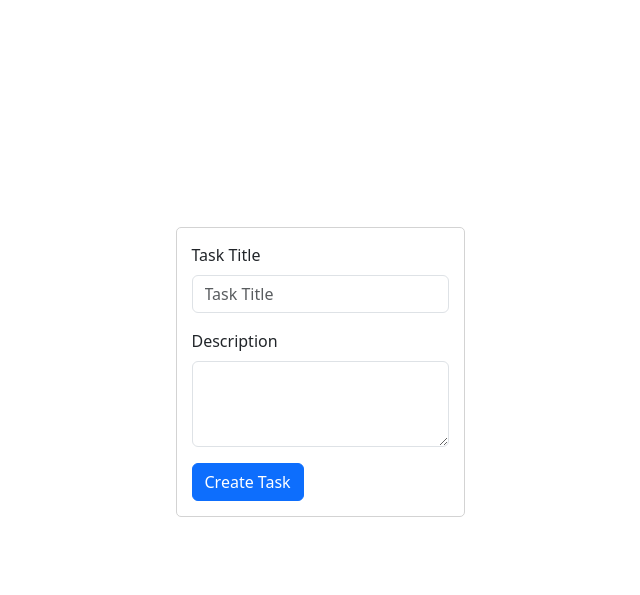
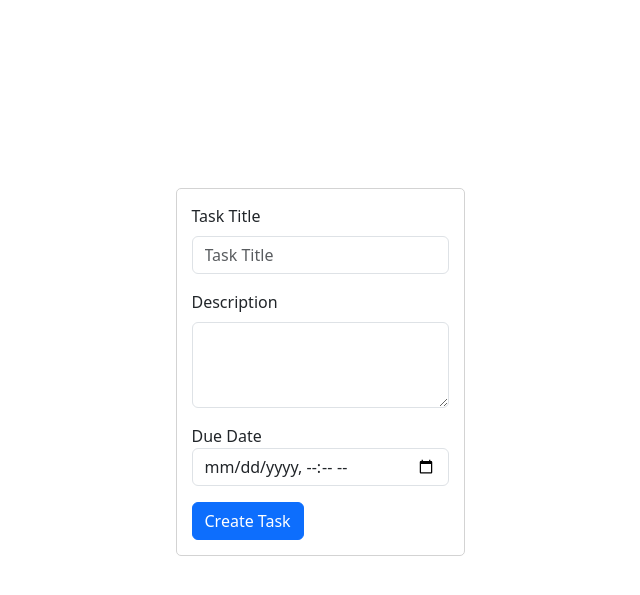
Before and after one commit to ljackson330/task-tracker, a Flask app: page /tasks/create in a window 1280 px wide. Shown: the part 56-651 px from the top of the page, without its empty margins (320-960 px from the left). Run offline with Flask 3, Linux system fonts and the light colour scheme.

Commit message:
login features

```diff
--- a/manage.py
+++ b/manage.py
@@ -2,7 +2,7 @@ from db import db
 from models import Task, User
 from main import flaskapp as app
 import csv
-
+from datetime import datetime
 
 def seed_database():
     """
@@ -27,7 +27,7 @@ def seed_database():
             # skip header
             next(csv_reader)
             for row in csv_reader:
-                obj = Task(name=row[0], desc=row[1], user_id=row[4])
+                obj = Task(name=row[0], desc=row[1], user_id=row[4], start_date=datetime.now())
                 db.session.add(obj)
         db.session.commit()
 
--- a/routes/html_routes.py
+++ b/routes/html_routes.py
@@ -1,8 +1,9 @@
-from flask import Blueprint, render_template, request, redirect, url_for, abort
+from flask import Blueprint, render_template, request, redirect, url_for, abort, flash
 from db import db
 from models import User, Task
 from validationForm import RegisterForm, LoginForm
 from flask_login import login_required, login_user, current_user, logout_user, logout_user
+from datetime import datetime, timezone
 
 html_routes_bp = Blueprint('html_routes', __name__)
 
@@ -14,7 +15,15 @@ Routes allow you to define Flask pages in a logical and organized way
 def index():
     """Renders the home page under /templates/index.html"""
     tasks = Task.query.all()
-    return render_template("index.html", tasks=tasks)
+    ## Can be refactored as it is redundant but it pretty much turns the datetime into readable format
+    start_dates = []
+    end_dates = []
+    for task in tasks:
+        date_to_string = datetime.fromisoformat(str(task.start_date))
+        start_dates.append(date_to_string.strftime("%Y/%m/%d %I:%M%p"))
+        date_to_string = datetime.fromisoformat(str(task.end_date))
+        end_dates.append(date_to_string.strftime("%Y/%m/%d %I:%M%p"))
+    return render_template("index.html", tasks=tasks, start_dates=start_dates, end_dates=end_dates)
 
 @html_routes_bp.route("/login", methods=["GET", "POST"])
 def login():
@@ -56,8 +65,21 @@ def dashboard():
 def tasks():
     """Renders the tasks page."""
     tasks = Task.query.all()
-    return render_template("tasks.html", tasks=tasks)
+    ## Can be refactored as it is redundant
+    start_dates = []
+    end_dates = []
+    for task in tasks:
+        date_to_string = datetime.fromisoformat(str(task.start_date))
+        start_dates.append(date_to_string.strftime("%Y/%m/%d %I:%M%p"))
 
+        if task.end_date is not None:
+            date_to_string = datetime.fromisoformat(str(task.end_date))
+            end_dates.append(date_to_string.strftime("%Y/%m/%d %I:%M%p"))
+
+        else:
+            end_dates.append(None)
+
+    return render_template("tasks.html", tasks=tasks, start_dates=start_dates, end_dates=end_dates)
 
 @html_routes_bp.route("/tasks/create", methods=["GET", "POST"])
 def create_tasks():
@@ -67,10 +89,28 @@ def create_tasks():
     if request.method == "POST":
         task_title = request.form["title"]
         task_description = request.form["description"]
-        db.session.add(Task(name=task_title, desc=task_description, user_id=current_user.id))
+        task_due = request.form["due_date"]
+        current_time = datetime.now()
+
+        ## Takes the due date from 2024/05/11 04:30AM format and converts it into the database format
+        if task_due:
+            parsed_datetime = datetime.strptime(task_due, "%Y-%m-%dT%H:%M")
+            if parsed_datetime < datetime.now():
+                flash("Due date cannot be before the current date", "error")
+                return redirect(url_for("html_routes.create_tasks"))
+
+            output_datetime_str = parsed_datetime.strftime("%Y-%m-%d %H:%M:%S.%f")
+            output_datetime_str = datetime.fromisoformat(output_datetime_str[:-1])
+        ## If task does not have a due date returns none to database
+        else:
+            output_datetime_str = None
+
+        db.session.add(Task(name=task_title, desc=task_description, user_id=current_user.id, start_date=current_time, end_date=output_datetime_str))
         db.session.commit()
         return redirect(url_for('html_routes.tasks'))
-    return render_template("create.html")
+    current_time = datetime.now()
+    current_time = datetime.fromisoformat(str(current_time)).strftime("%Y/%m/%d %I:%M%p")
+    return render_template("create.html",current_time=current_time)
 
 
 @html_routes_bp.route("/tasks/<int:task_id>/delete", methods=["POST"])
@@ -97,8 +137,20 @@ def edit_task(task_id):
             abort(404)
         task_description = request.form["description"]
         task_title = request.form["title"]
+        task_due = request.form["due_date"]
         task.name = task_title
         task.desc = task_description
+        if task_due:
+            parsed_datetime = datetime.strptime(task_due, "%Y-%m-%dT%H:%M")
+            if parsed_datetime < datetime.now():
+                flash("Due date cannot be before the current date", "error")
+                return redirect(url_for("html_routes.tasks"))
+
+            output_datetime_str = parsed_datetime.strftime("%Y-%m-%d %H:%M:%S.%f")
+            output_datetime_str = datetime.fromisoformat(output_datetime_str[:-1])
+            task.end_date = output_datetime_str
+        else:
+            task.end_date = None  # If no due date provided, set it to None
         db.session.commit()
         return redirect(url_for("html_routes.tasks"))
     return redirect(url_for("html_routes.tasks"))
--- a/templates/create.html
+++ b/templates/create.html
@@ -10,6 +10,15 @@
     <title>Create Task</title>
 </head>
 <body>
+    {% with messages = get_flashed_messages() %}
+      {% if messages %}
+        <div class="alert alert-danger" role="alert">
+          {% for message in messages %}
+            {{ message }}
+          {% endfor %}
+        </div>
+      {% endif %}
+    {% endwith %}
     <div class="d-flex justify-content-center align-items-center" style="height: calc(100vh - 56px);">
         <form method="post" style="border: 1px solid lightgray; border-radius: 5px; padding: 15px;">
             <div class="mb-3">
@@ -20,6 +29,11 @@
                 <label for="description" class="form-label">Description</label>
                 <textarea class="form-control" id="description" rows="3" name="description"></textarea>
             </div>
+            <div class="mb-3">
+                <label for="due">Due Date</label>
+                <input class="form-control" id="due" type="datetime-local" name="due_date" value="{{ current_time }}" />
+
+            </div>
             <button type="submit" class="btn btn-primary">Create Task</button>
         </form>
     </div>
--- a/templates/index.html
+++ b/templates/index.html
@@ -74,8 +74,8 @@
                   <td>{{ task.id }}</td>
                   <td>{{ task.name }}</td>
                   <td>{{ task.desc }}</td>
-                  <td>{{ task.start_date }}</td>
-                  <td>{{ task.end_date }}</td>
+                  <td>{{ start_dates[loop.index0] }}</td>
+                  <td>{{ task.end_date.strftime('%Y/%m/%d %I:%M%p') if task.end_date else '' }}</td>
                   <td>{{ task.user_id }}</td>
                   <td>
                     <form method="post" action="{{ url_for('html_routes.delete_task', task_id=task.id) }}">
```
Also changed, not shown: templates/tasks.html (+19 -4 lines).
